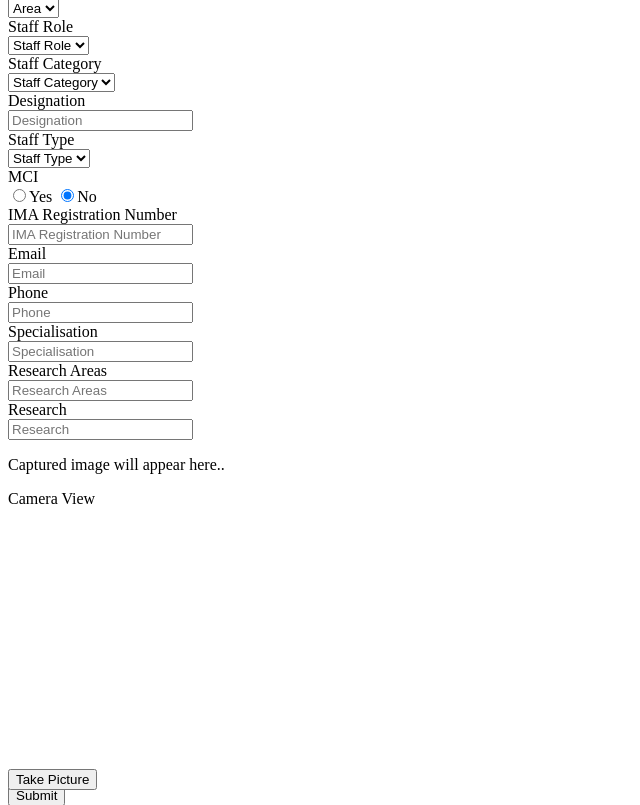
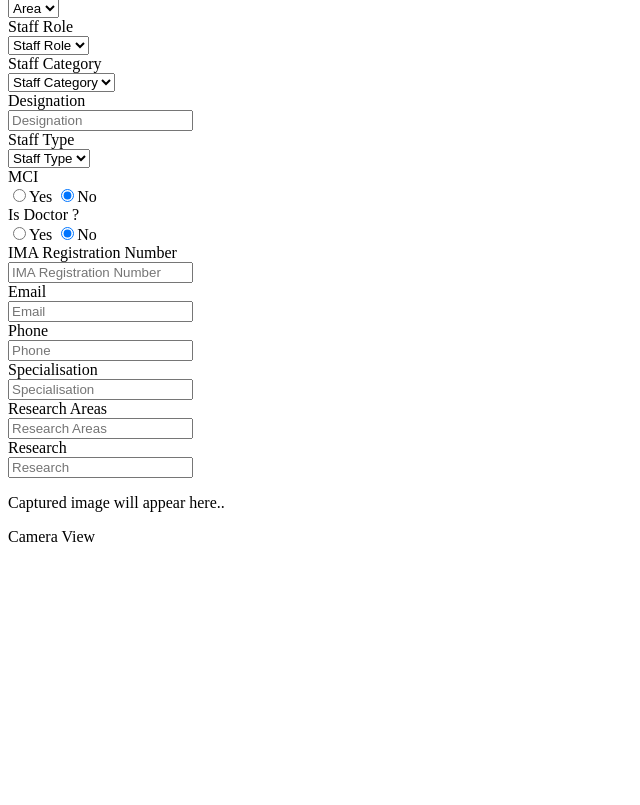
Before and after one commit to UCDS/health4all_v3, a CodeIgniter app: the page made by application/views/pages/staff/add_staff_form.php in a window 1280 px wide. Shown: the part 352-1157 px from the top of the page, without its empty margins (0-640 px from the left). Run offline with CodeIgniter, Linux system fonts and the light colour scheme; data that the repository does not hold is empty.

Commit message:
Improvements in add/edit staff and helpline receivers

```diff
--- a/application/models/gen_rep_model.php
+++ b/application/models/gen_rep_model.php
@@ -230,7 +230,7 @@ class Gen_rep_Model extends CI_Model {
             'filters'=>array(   // set or false
                 '='=>array('patient.patient_id')
             ),
-            'select'=>"patient.patient_id, patient.gender, CONCAT(patient.first_name,' ', patient.last_name) as name, CONCAT(patient.phone,' ', patient.alt_phone) as phone, patient.age_years, patient.age_months, patient.age_days, CONCAT(patient.father_name,' ', patient.mother_name, ' ', patient.spouse_name) as parent_spouse, CONCAT(patient.father_name,' ', patient.mother_name, ' ', patient.spouse_name) as relative, patient.place, patient.address, patient_visit.hosp_file_no, patient_visit.admit_date, patient_visit.visit_type, patient_visit.admit_time, patient_visit.outcome_date, patient_visit.outcome_time, patient_visit.outcome, patient_visit.admit_weight, patient_visit.pulse_rate, patient_visit.temperature, patient_visit.respiratory_rate, patient_visit.presenting_complaints, patient_visit.past_history, patient_visit.family_history, patient_visit.clinical_findings, patient_visit.cvs, patient_visit.rs, patient_visit.pa, patient_visit.cns, patient_visit.final_diagnosis, patient_visit.advise, patient_visit.visit_id, CONCAT(staff.first_name, staff.last_name) as doctor_name, staff.ima_registration_number as ima_registration_number, staff.designation, department.department, CONCAT(unit.unit_name, area.area_name) as unit_name, patient_visit.sbp, patient_visit.dbp, patient_visit.spo2, patient_visit.blood_sugar, patient_visit.hb, patient_visit.hb1ac, patient_visit.visit_id, patient_visit.signed_consultation",
+            'select'=>"patient.patient_id, patient.gender, CONCAT(patient.first_name,' ', patient.last_name) as name, CONCAT(patient.phone,' ', patient.alt_phone) as phone, patient.age_years, patient.age_months, patient.age_days, CONCAT(patient.father_name,' ', patient.mother_name, ' ', patient.spouse_name) as parent_spouse, CONCAT(patient.father_name,' ', patient.mother_name, ' ', patient.spouse_name) as relative, patient.place, patient.address, patient_visit.hosp_file_no, patient_visit.admit_date, patient_visit.visit_type, patient_visit.admit_time, patient_visit.outcome_date, patient_visit.outcome_time, patient_visit.outcome, patient_visit.admit_weight, patient_visit.pulse_rate, patient_visit.temperature, patient_visit.respiratory_rate, patient_visit.presenting_complaints, patient_visit.past_history, patient_visit.family_history, patient_visit.clinical_findings, patient_visit.cvs, patient_visit.rs, patient_visit.pa, patient_visit.cns, patient_visit.final_diagnosis, patient_visit.advise, patient_visit.visit_id, CONCAT(staff.first_name, staff.last_name) as doctor_name, staff.ima_registration_number as ima_registration_number, staff.doctor_flag as doctor_flag, staff.designation, department.department, CONCAT(unit.unit_name, area.area_name) as unit_name, patient_visit.sbp, patient_visit.dbp, patient_visit.spo2, patient_visit.blood_sugar, patient_visit.hb, patient_visit.hb1ac, patient_visit.visit_id, patient_visit.signed_consultation",
             'from'=>'patient',
             'where'=>false,
             'join_sequence'=>array(
--- a/application/models/masters_model.php
+++ b/application/models/masters_model.php
@@ -89,7 +89,7 @@ class Masters_model extends CI_Model{
 
 
 			$this->db->select("staff.staff_id,first_name,last_name,gender,date_of_birth,staff.department_id,staff.area_id, area_name,department,unit_id,staff_role_id,
-staff.ima_registration_number,			staff_category.staff_category_id,staff_category.staff_category,designation,email,phone,specialisation,research,research_area, mci_flag, hr_transaction_type.hr_transaction_type, MAX(hr_transaction.hr_transaction_date),
+staff.ima_registration_number, staff.doctor_flag as doctor_flag,			staff_category.staff_category_id,staff_category.staff_category,designation,email,phone,specialisation,research,research_area, mci_flag, hr_transaction_type.hr_transaction_type, MAX(hr_transaction.hr_transaction_date),
 			bank,bank_branch,ifsc_code,account_number,account_name")
 			->from("staff")
 			->join('department','staff.department_id = department.department_id','left')
@@ -945,6 +945,7 @@ else if($type=="dosage"){
 					  'designation'=>$this->input->post('designation'),
 					  'mci_flag'=>$this->input->post('mci_flag'),
 					  'ima_registration_number'=>$this->input->post('ima_registration_number'),
+					  'doctor_flag'=>$this->input->post('doctor_flag'),
 					  'staff_type'=>$this->input->post('staff_type'),
 					  'email'=>$this->input->post('email'),
 					  'phone'=>$this->input->post('phone'),
@@ -1125,6 +1126,7 @@ else if($type=="dosage"){
 					  'research_area'=>$this->input->post('research_area'),
 					  'research'=>$this->input->post('research'),
 					  'ima_registration_number'=>$this->input->post('ima_registration_number'),
+					  'doctor_flag'=>$this->input->post('doctor_flag'),
 					  'bank'=>$this->input->post('bank'),
 					  'bank_branch'=>$this->input->post('bank_branch'),
 					  'account_name'=>$this->input->post('account_name'),
--- a/application/models/register_model.php
+++ b/application/models/register_model.php
@@ -1058,7 +1058,7 @@ class Register_model extends CI_Model{
 		}
 		//Build the query to retrieve the patient records based on the search query.
 		$this->db->select("patient.*,patient_visit.*,CONCAT(patient.first_name,' ',patient.last_name) name,
-		IF(father_name IS NULL OR father_name='',spouse_name,father_name) parent_spouse, mlc.*,occupation.occupation,id_proof_type, area_name,state.state_id,state.state,hospital,unit_name,unit.unit_id,code_title,area.area_id,district.district,department,patient.patient_id,patient_visit.visit_id, 		patient_procedure.procedure_duration, patient_procedure.procedure_note, patient_procedure.procedure_findings, visit_name.visit_name, CONCAT(staff.first_name,' ',staff.last_name) doctor_name,staff.ima_registration_number as ima_registration_number,designation,IFNULL(visit_name.summary_header,0) as summary_header,visit_name.visit_name",false)
+		IF(father_name IS NULL OR father_name='',spouse_name,father_name) parent_spouse, mlc.*,occupation.occupation,id_proof_type, area_name,state.state_id,state.state,hospital,unit_name,unit.unit_id,code_title,area.area_id,district.district,department,patient.patient_id,patient_visit.visit_id, 		patient_procedure.procedure_duration, patient_procedure.procedure_note, patient_procedure.procedure_findings, visit_name.visit_name, CONCAT(staff.first_name,' ',staff.last_name) doctor_name,staff.ima_registration_number as ima_registration_number, staff.doctor_flag as doctor_flag, designation,IFNULL(visit_name.summary_header,0) as summary_header,visit_name.visit_name",false)
 		->from('patient')
 		->join('patient_visit','patient.patient_id=patient_visit.patient_id')
                 ->join('visit_name','patient_visit.visit_name_id=visit_name.visit_name_id','left')
--- a/application/views/pages/staff/add_staff_form.php
+++ b/application/views/pages/staff/add_staff_form.php
@@ -199,6 +199,15 @@ $(function(){
 	</div>
 	<div class="form-group">
 		<div class="col-md-3">
+			<label for="staff_type" class="control-label">Is Doctor ?</label>
+		</div>
+		<div class="col-md-6">
+			<input type ='radio' id="doctor_flag" name="doctor_flag" value ='1'>Yes</input>
+			<input type ='radio' id="doctor_flag" name="doctor_flag" value ='0' checked>No</input>
+		</div>
+	</div>
+	<div class="form-group">
+		<div class="col-md-3">
 			<label for="staff_type" class="control-label">IMA Registration Number</label>
 		</div>
 		<div class="col-md-6">
```
Also changed, not shown: application/views/pages/helpline_receiver_form.php (+10 -5 lines), application/views/pages/staff/edit_staff_form.php (+10 -0 lines).
